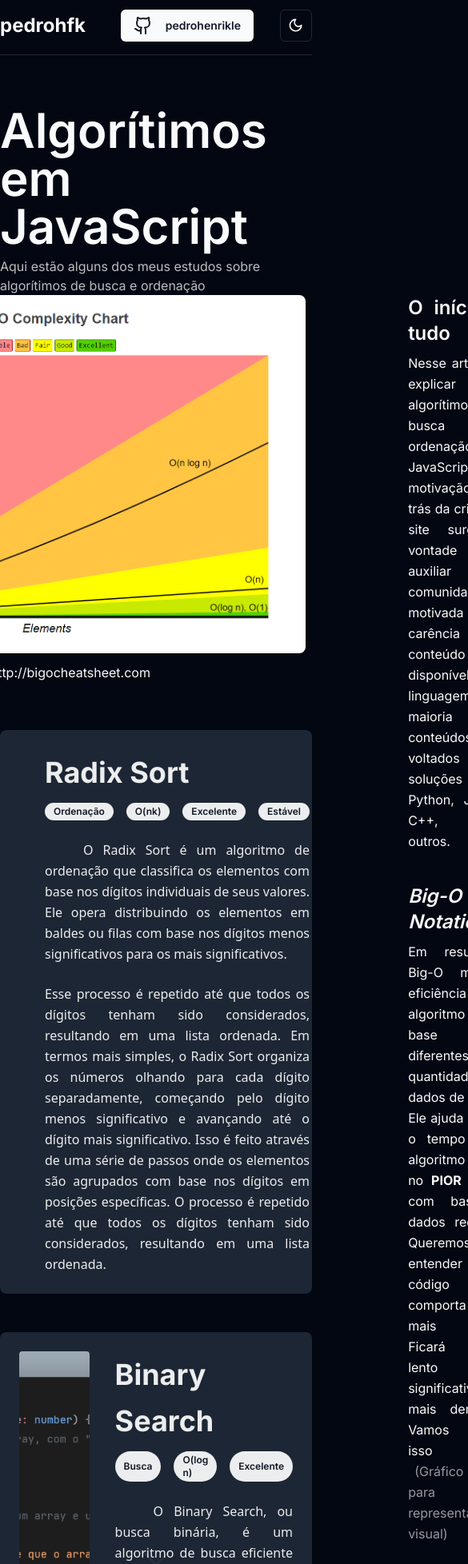
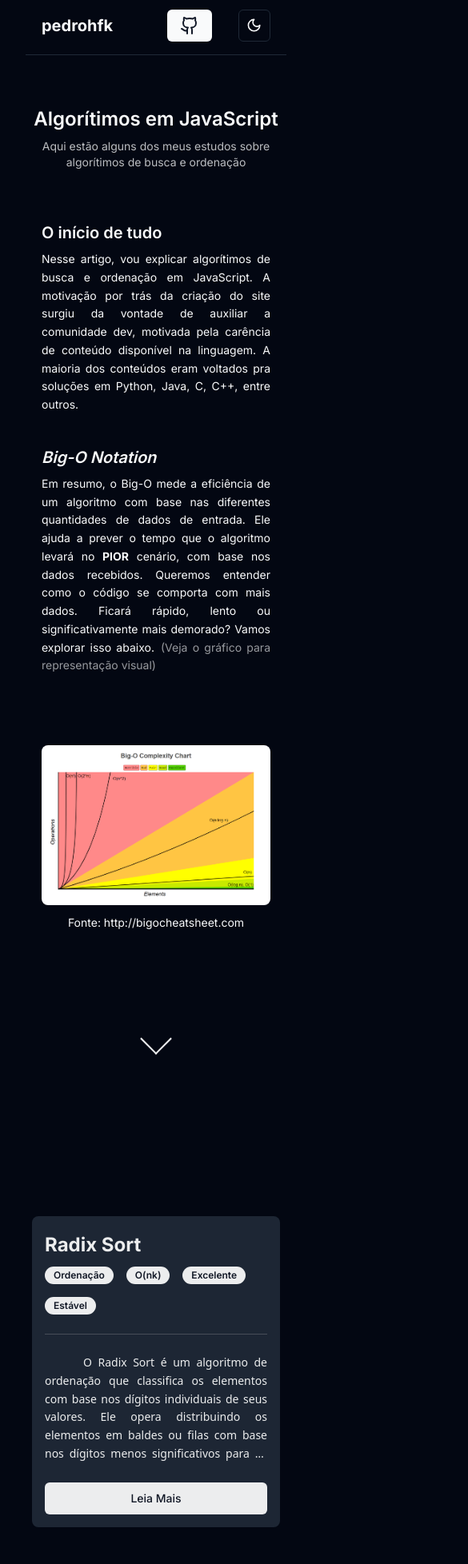
Before and after one commit to pedrohenrikle/algorithms-in-js, a React (Vite) app: page / in a window 390 px wide. Shown: the part 20-1976 px from the top of the page at 80% size, 585 px wide, since content can reach past the window. Built offline with nearby package versions, Linux system fonts and the light colour scheme.

Commit message:
ci: add responsive layout

```diff
--- a/package.json
+++ b/package.json
@@ -38,6 +38,7 @@
     "eslint-plugin-react-refresh": "^0.4.5",
     "postcss": "^8.4.33",
     "tailwindcss": "^3.4.1",
+    "tsx": "^4.7.0",
     "typescript": "^5.2.2",
     "vite": "^5.0.8"
   }
--- a/src/components/card.tsx
+++ b/src/components/card.tsx
@@ -1,10 +1,19 @@
+import { useState } from "react";
 import { AlgorithmDataProps } from "@/itens";
 import { Badge } from "./ui/badge";
 
 import { useInView } from 'react-intersection-observer';
+import { Separator } from "./ui/separator";
+import { Button } from "./ui/button";
 
 
 export function Card(algorithm: AlgorithmDataProps) {
+  const [isExpanded, setIsExpanded] = useState(false);
+
+  function handleToggleExpanded() {
+    setIsExpanded(!isExpanded);
+  };
+
   const [ref, inView] = useInView({
     triggerOnce: true,
   });
@@ -17,27 +26,57 @@ export function Card(algorithm: AlgorithmDataProps) {
             inView ? 'translate-y-0 opacity-100' : 'translate-y-52 opacity-0'
           } duration-700 ease-in-out`}
         >
-      <article className="bg-secondary p-6 rounded-lg flex gap-8 opacity-95">
-        <a href={algorithm.codeUrl} target="_blank" className="max-w-96 aspect-square flex">
+          <article className="bg-secondary p-4 lg:mx-0 mx-2 rounded-lg flex flex-col lg:flex-row gap-8 opacity-95 overflow-x-hidden">
+            <a
+              href={algorithm.codeUrl}
+              target="_blank"
+              className="xl:max-w-96 aspect-square hidden lg:flex "
+            >
               <img
                 src={algorithm.urlImage}
                 alt={algorithm.title}
-            className="rounded-sm cursor-pointer w-full object-cover object-top hover:scale-105 transition-all duration-300"
+                className="rounded-sm cursor-pointer min-w-min aspect-square object-cover object-top hover:scale-105 transition-all duration-300"
               />
             </a>
 
-        <div className="flex flex-col gap-6">
+            <div className="flex flex-col gap-6 flex-grow max-h-full">
               <div className="flex flex-col gap-2">
-            <h1 className="text-4xl font-bold leading-relaxed">{algorithm.title}</h1>
-            <span className="gap-4 flex">
+                <a href={algorithm.codeUrl}>
+                  <h1 className="xl:text-4xl text-2xl font-bold leading-relaxed">{algorithm.title}</h1>
+                </a>
+                <span className="gap-4 flex flex-wrap">
                   {algorithm.badges.map((item) => {
-                return <Badge key={item}>{item}</Badge>
+                    return <Badge key={item} className="text-xs whitespace-nowrap">{item}</Badge>;
                   })}
                 </span>
               </div>
+
+              <Separator orientation="horizontal" className="bg-secondary-foreground opacity-20"/>
+
+              <div className={`${isExpanded ? '' : 'line-clamp-6'} lg:line-clamp-none transition-all duration-500 `}>
                 {algorithm.description.split('\n').map((paragraph, index) => (
-            <p className="leading-relaxed text-justify font-sans" style={{textIndent: index == 0 ? '3rem' : '0' }} key={index}>{paragraph}</p>
+                  <p className="leading-relaxed text-justify font-sans text-sm lg:text-base" style={{ textIndent: index === 0 ? '3rem' : '0' }} key={index}>
+                    {paragraph}
+                  </p>
                 ))}
+              </div>
+
+              {!isExpanded ? (
+                <Button
+                  onClick={handleToggleExpanded}
+                  className="flex md:hidden"
+                >
+                  Leia Mais
+                </Button>
+              ) : (
+                <Button
+                onClick={handleToggleExpanded}
+                className=""
+                >
+                  Leia Menos
+                </Button>
+              )}
+
             </div>
           </article>
         </div>
--- a/src/components/footer.tsx
+++ b/src/components/footer.tsx
@@ -1,19 +1,9 @@
 import { Separator } from "./ui/separator";
-import { useInView } from 'react-intersection-observer';
-
 
 export function Footer() {
-  const [ref, inView] = useInView({
-    triggerOnce: true,
-  });
-
-
   return (
     <div
-    ref={ref}
-    className={`transition-transform transform ${
-      inView ? 'translate-x-0 opacity-100' : 'translate-x-52 opacity-0'
-    } duration-500 ease-in-out flex items-center flex-col mt-12 gap-5`}>
+    className={`flex items-center flex-col mt-12 gap-5`}>
       <Separator />
       <div className="flex gap-4 items-center text-secondary-foreground leading-relaxed text-sm">
         <p className="opacity-70">Made with 💜 by Pedro Henrique Klein</p>
--- a/src/components/header.tsx
+++ b/src/components/header.tsx
@@ -5,14 +5,14 @@ import { Button } from "./ui/button";
 
 export function Header() {
   return (
-    <div className="flex w-full items-center justify-between">
-        <h2 className="text-2xl font-bold text-primary cursor-default">pedrohfk</h2>
+    <div className="flex w-full items-center justify-between px-5">
+        <h2 className="text-xl sm:text-2xl font-bold text-primary cursor-default">pedrohfk</h2>
 
         <div className="flex gap-4 items-center">
           <Button className='gap-4' asChild>
             <a href="https://github.com/pedrohenrikle" target="_blank">
               <Github/>
-              <p className='font-semibold'>pedrohenrikle</p>
+              <p className='font-semibold hidden sm:flex'>pedrohenrikle</p>
             </a>
           </Button>
 
--- a/src/components/hero.tsx
+++ b/src/components/hero.tsx
@@ -6,59 +6,56 @@ export function Hero() {
   });
 
   return (
-      <div className="flex items-center flex-col h-screen justify-between pb-36 pt-16 animate-out ">
-        <div className="flex w-full justify-center ">
+    <div className="flex items-center flex-col h-screen justify-between pb-36 pt-16 animate-out">
+      <div className="flex w-full justify-center">
         <div
           ref={ref}
           className={`transition-transform transform ${
             inView ? 'translate-y-0 opacity-100' : 'translate-y-32 opacity-0'
           } duration-1000 ease-in-out`}
         >
-            <section className="flex flex-col items-center gap-2 opacity-100">
-              <h1 className="text-6xl font-semibold">Algorítimos em JavaScript</h1>
-              <p className="opacity-75">Aqui estão alguns dos meus estudos sobre algorítimos de busca e ordenação</p>
+          <section className="flex flex-col items-center gap-2 px-2">
+            <h1 className="text-2xl md:text-6xl text-nowrap font-semibold">Algorítimos em JavaScript</h1>
+            <p className="opacity-75 text-sm md:text-base text-center">Aqui estão alguns dos meus estudos sobre algorítimos de busca e ordenação</p>
           </section>
         </div>
       </div>
-
-      <div/>
-        <div className='flex gap-32'>
+      <div className='flex flex-col-reverse xl:flex-row mt-16 xl:mt-5 gap-32'>
         <article
-            className={`flex flex-col items-center gap-3 transition-transform transform
-            ${ inView ? 'translate-y-0 opacity-100' : 'translate-y-52 opacity-0'} duration-1000 ease-in-out`}
+          className={`flex flex-col items-center gap-3 transition-transform transform px-5
+            ${inView ? 'translate-y-0 opacity-100' : 'translate-y-52 opacity-0'} duration-1000 ease-in-out`}
         >
           <img
             src="/bigO.png"
             alt="Gráfico de complexidade do BigO notation"
-              className='max-w-[40rem] rounded-lg'
+            className='max-w-[40rem] rounded-lg w-full md:w-screen -mt-10 md:mt-0'
           />
-            <h3 className='text-secondary-foreground'>
+          <h3 className='text-secondary-foreground text-sm md:text-base'>
             Fonte: <a href="http://bigocheatsheet.com" target='_blank'>http://bigocheatsheet.com</a>
           </h3>
         </article>
 
-          <div className={`text-justify flex flex-col gap-2 transition-transform transform
-            ${ inView ? 'translate-y-0 opacity-100' : 'translate-y-52 opacity-0'} duration-1000 ease-in-out`}>
-            <h1 className='text-2xl font-semibold'>O início de tudo</h1>
-            <p className='leading-relaxed'>Nesse artigo, vou explicar algorítimos de busca e ordenação em JavaScript. A motivação por trás da criação do site surgiu da vontade de auxiliar a comunidade dev, motivada pela carência de conteúdo disponível na linguagem. A maioria dos conteúdos eram voltados pra soluções em Python, Java, C, C++, entre outros.</p>
-            <br/>
-            <h1 className='text-2xl font-semibold'><i>Big-O Notation</i></h1>
-            <p className='leading-relaxed'>
+        <div className={`text-justify flex flex-col gap-2 transition-transform transform px-5 md:px-28 xl:px-0
+            ${inView ? 'translate-y-0 opacity-100' : 'translate-y-52 opacity-0'} duration-1000 ease-in-out `}
+        >
+          <h1 className='text-xl font-semibold'>O início de tudo</h1>
+          <p className='leading-relaxed text-sm'>Nesse artigo, vou explicar algorítimos de busca e ordenação em JavaScript. A motivação por trás da criação do site surgiu da vontade de auxiliar a comunidade dev, motivada pela carência de conteúdo disponível na linguagem. A maioria dos conteúdos eram voltados pra soluções em Python, Java, C, C++, entre outros.</p>
+          <br />
+          <h1 className='text-xl font-semibold'><i>Big-O Notation</i></h1>
+          <p className='leading-relaxed text-sm'>
             Em resumo, o Big-O mede a eficiência de um algoritmo com base nas diferentes quantidades de dados de entrada.
 
             Ele ajuda a prever o tempo que o algoritmo levará no <b>PIOR</b> cenário, com base nos dados recebidos.
 
             Queremos entender como o código se comporta com mais dados. Ficará rápido, lento ou significativamente mais demorado? Vamos explorar isso abaixo.
-            <span className='opacity-60 m-2'>(Gráfico ao lado para representação visual)</span>
+            <span className='opacity-60 m-2'>(Veja o gráfico para representação visual)</span>
           </p>
         </div>
       </div>
 
-
-        <div className="animate-bounce">
-          <div className="border-primary w-7 h-7 border border-r-2 border-l-0 border-b-2 border-t-0 rotate-45"/>
+      <div className="animate-bounce mt-32 xl:mt-0 ">
+        <div className="border-primary w-7 h-7 border border-r-2 border-l-0 border-b-2 border-t-0 rotate-45 " />
       </div>
     </div>
-
   )
 }
--- a/src/home.tsx
+++ b/src/home.tsx
@@ -10,14 +10,14 @@ export function Home() {
   const { algorithms } = algorithmData
 
   return (
-    <div className="py-8 max-w-7xl mx-auto flex flex-col">
+    <div className="p-8 max-w-7xl mx-auto flex flex-col">
       <Header />
 
       <Separator className="mt-4"/>
 
       <Hero />
 
-      <div className="flex flex-col gap-12">
+      <div className="flex flex-col gap-12 mt-[38rem] xl:mt-0">
         {algorithms.map(item => {
           return <Card key={item.codeUrl} {...item} />
         })}
```
Also changed, not shown: 1 other file (tests, documents, lock files or other folders). Lines whose indentation alone changed are shown as unchanged.
